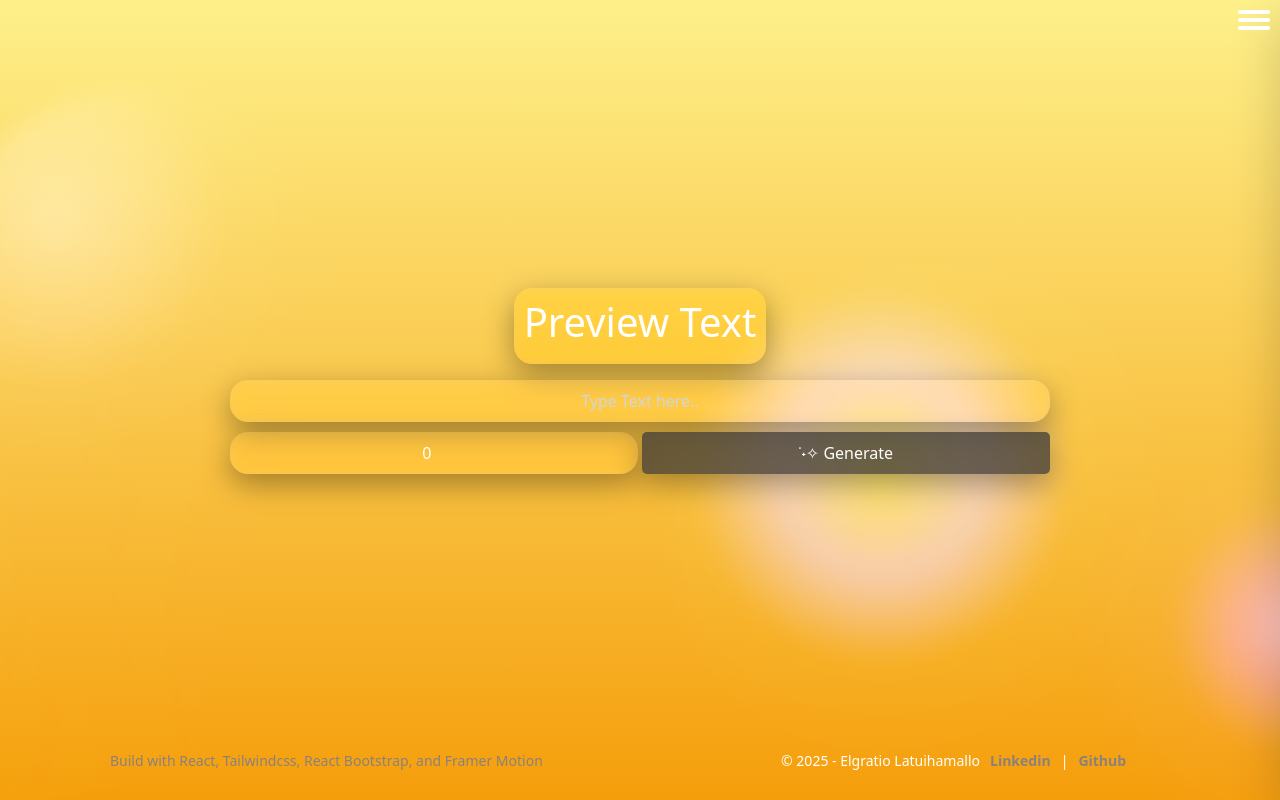
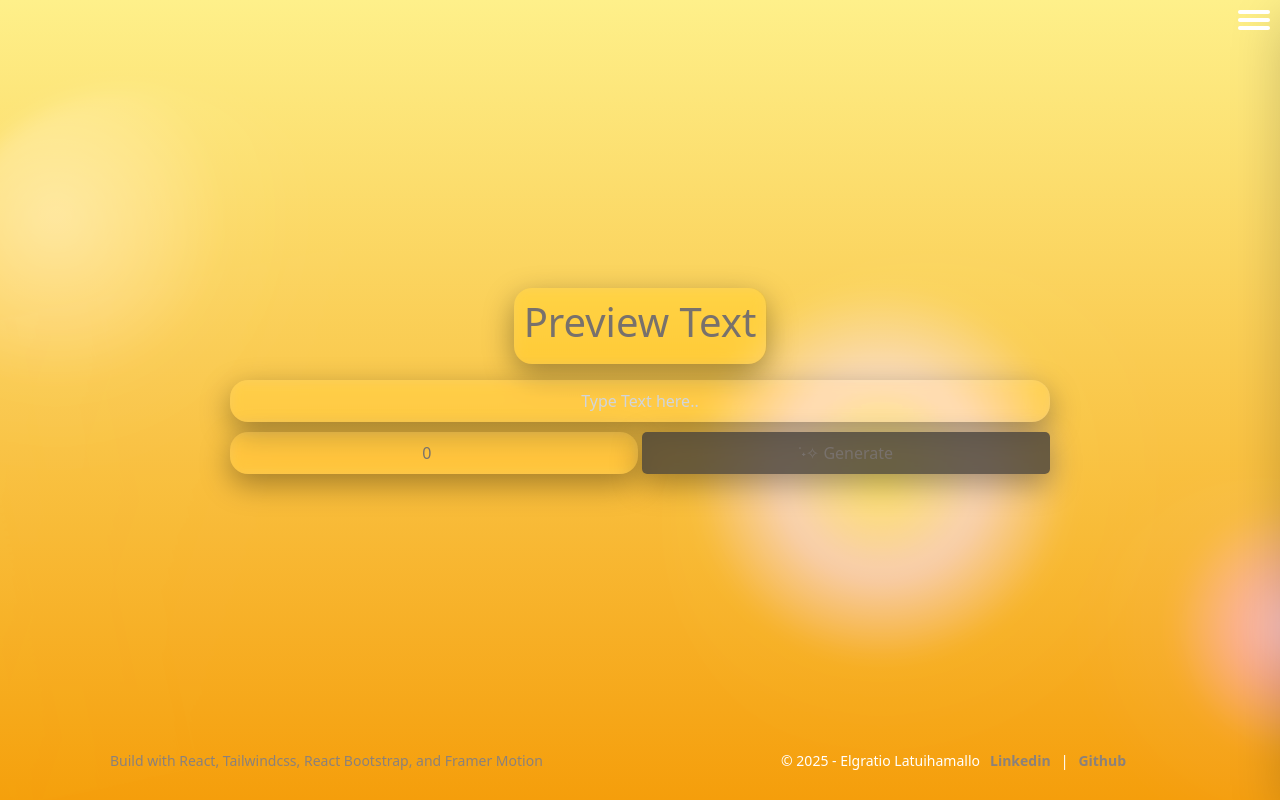
Before and after one commit to akael888/sentence-repeater, a React (Create React App) app in the folder my-app/: page / in a window 1280 px wide. Built offline with nearby package versions, Linux system fonts and the light colour scheme.

Commit message:
feat : Added Text Color Change Capabilites to the App for Dark Mode

```diff
--- a/my-app/src/App.js
+++ b/my-app/src/App.js
@@ -62,7 +62,7 @@ function App() {
     <>
       <WaveBackground isDarkMode={isDarkMode}></WaveBackground>
       <div
-        className="w-screen h-screen bg-center bg-cover text-center flex flex-col text-white dark:text-gray-200"
+        className="w-screen h-screen bg-center bg-cover text-center flex flex-col [&>*]:text-stone-500 dark:[&>*]:!text-white"
         // style={{ backgroundImage: `url(${bg})` }}
       >
         {/* <div className="p-10 bg-white text-black dark:bg-black dark:text-white z-[100000]">
```
